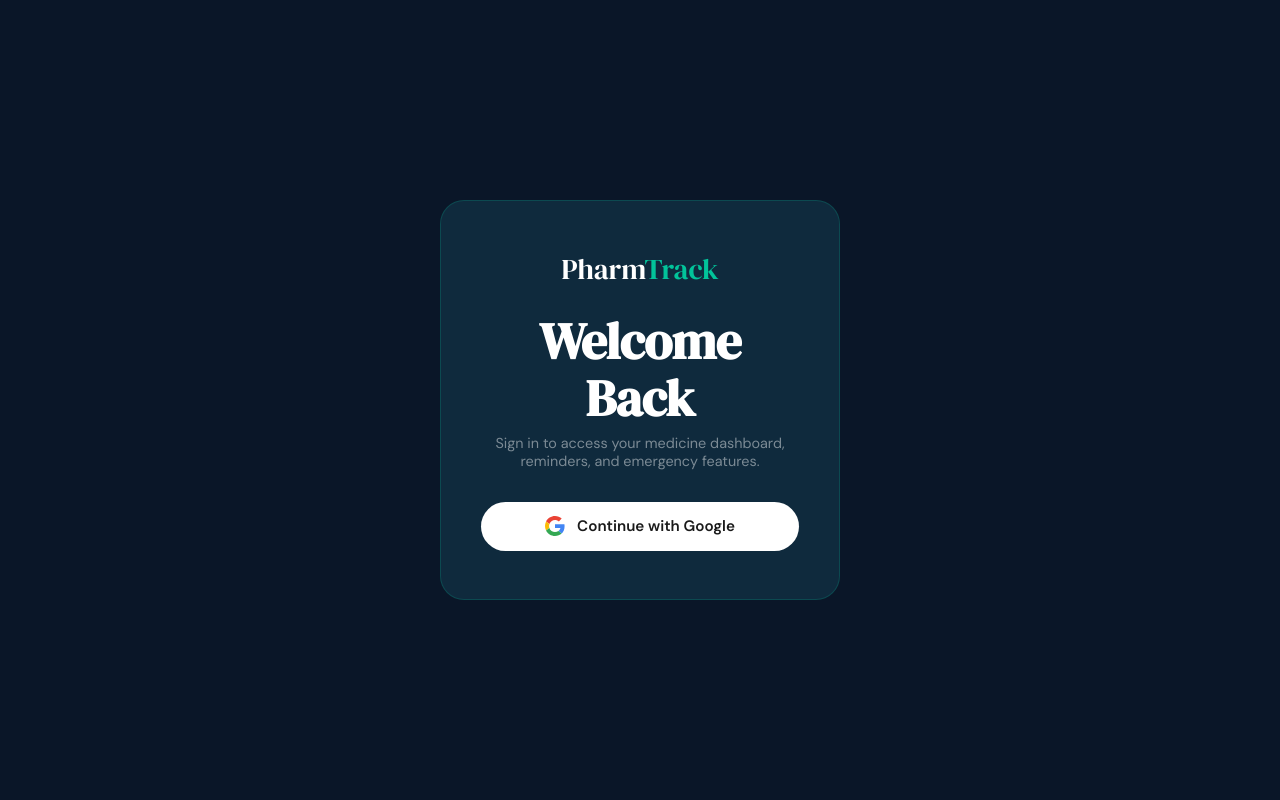
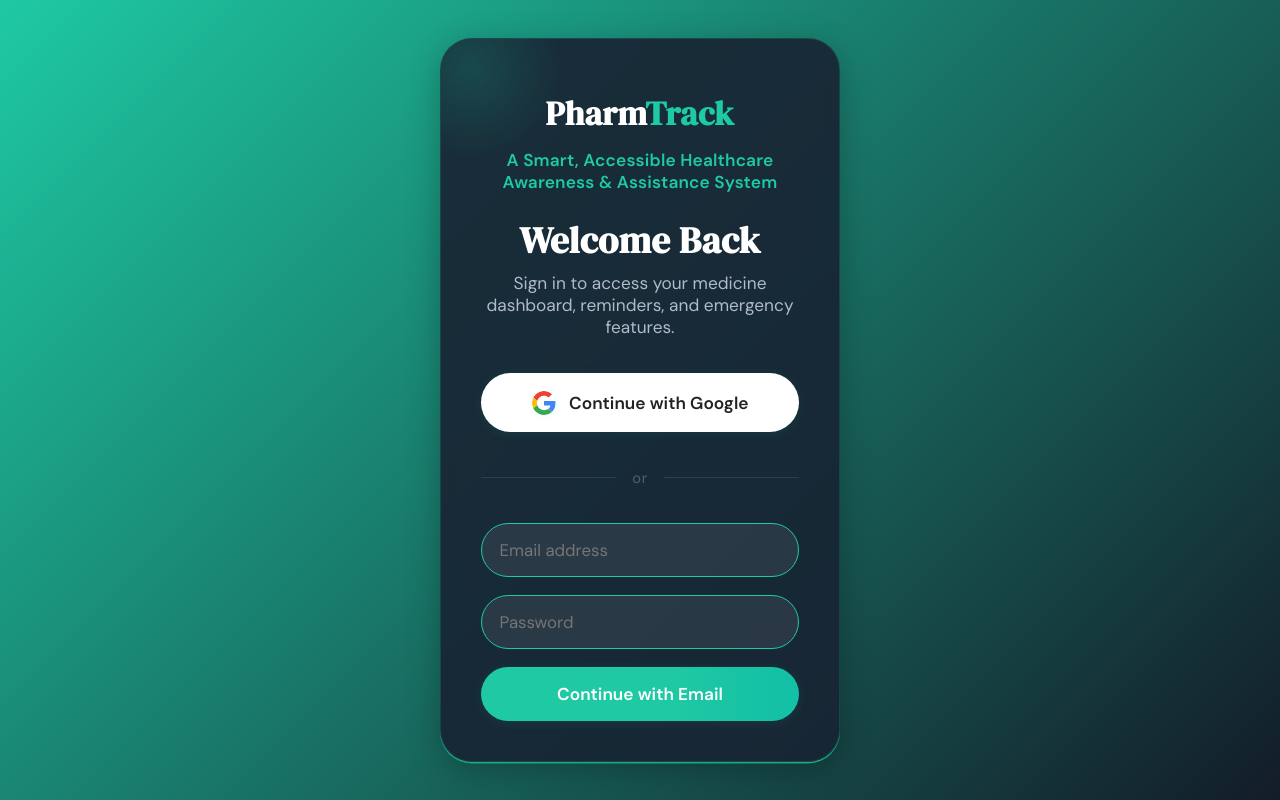
Before and after one commit to st4377/pharmtrack, a website: page auth.html in a window 1280 px wide. Drawn offline with Linux system fonts and the light colour scheme.

Commit message:
feat: enhance authentication page with email login form and styling; update navigation links and footer details

```diff
--- a/auth.html
+++ b/auth.html
@@ -6,55 +6,155 @@
 <title>PharmaTrack — Login</title>
 <link rel="stylesheet" href="css/base.css">
 <style>
+/* Project subtitle styles */
+.project-title {
+  color: #1ec9a3;
+  font-size: 1.08rem;
+  font-family: 'Montserrat', 'DM Sans', sans-serif;
+  font-weight: 600;
+  margin-bottom: 1.7rem;
+  margin-top: -0.7rem;
+  letter-spacing: 0.01em;
+  z-index: 1;
+}
+/* Email login styles */
+.email-login-form {
+  margin-top: 2.2rem;
+  display: flex;
+  flex-direction: column;
+  gap: 1.1rem;
+  z-index: 1;
+}
+.email-input {
+  padding: 0.95rem 1.1rem;
+  border-radius: 100px;
+  border: 1.5px solid #1ec9a3;
+  background: rgba(255,255,255,0.08);
+  color: #fff;
+  font-size: 1.05rem;
+  font-family: 'Montserrat', 'DM Sans', sans-serif;
+  outline: none;
+  transition: border 0.18s, background 0.18s;
+}
+.email-input:focus {
+  border: 2px solid #1ec9a3;
+  background: rgba(30,201,163,0.08);
+}
+.email-login-btn {
+  padding: 1rem;
+  border-radius: 100px;
+  background: linear-gradient(90deg, #1ec9a3 60%, #13bfa6 100%);
+  color: #fff;
+  border: none;
+  font-weight: 700;
+  font-size: 1.08rem;
+  cursor: pointer;
+  font-family: 'Montserrat', 'DM Sans', sans-serif;
+  box-shadow: 0 2px 12px rgba(30,201,163,0.10);
+  transition: box-shadow 0.18s, transform 0.12s, background 0.18s;
+}
+.email-login-btn:hover, .email-login-btn:focus {
+  box-shadow: 0 4px 24px rgba(30,201,163,0.18);
+  transform: translateY(-2px) scale(1.03);
+  background: linear-gradient(90deg, #13bfa6 60%, #1ec9a3 100%);
+}
+.or-divider {
+  margin: 2.2rem 0 0.5rem 0;
+  display: flex;
+  align-items: center;
+  gap: 1rem;
+  color: rgba(255,255,255,0.25);
+  font-size: 0.92rem;
+  font-family: 'Montserrat', 'DM Sans', sans-serif;
+  letter-spacing: 0.04em;
+}
+.or-divider::before, .or-divider::after {
+  content: '';
+  flex: 1;
+  height: 1px;
+  background: rgba(255,255,255,0.10);
+}
+body {
+  min-height: 100vh;
+  margin: 0;
+  padding: 0;
+  background: linear-gradient(135deg, #1ec9a3 0%, #131c27 100%);
+  font-family: 'Montserrat', 'DM Sans', Arial, sans-serif;
+}
 .auth-container {
   min-height: 100vh;
   display: flex;
   justify-content: center;
   align-items: center;
-  background: var(--dark);
+  background: transparent;
 }
 .auth-card {
-  background: var(--card-bg);
-  padding: 3rem 2.5rem;
-  border-radius: 24px;
+  background: rgba(24,36,52,0.92);
+  padding: 3.2rem 2.5rem 2.5rem 2.5rem;
+  border-radius: 32px;
   width: 400px;
-  border: 1px solid rgba(2,195,154,0.2);
+  border: 1.5px solid rgba(30,201,163,0.18);
   text-align: center;
+  box-shadow: 0 8px 32px rgba(0,0,0,0.25), 0 1.5px 0 #1ec9a3;
+  position: relative;
+  overflow: hidden;
+  backdrop-filter: blur(8px);
+  transition: box-shadow 0.2s;
+}
+.auth-card::before {
+  content: '';
+  position: absolute;
+  top: -60px; left: -60px;
+  width: 180px; height: 180px;
+  background: radial-gradient(circle, #1ec9a3 0%, transparent 70%);
+  opacity: 0.18;
+  z-index: 0;
 }
 .auth-card h2 {
-  font-family: 'DM Serif Display', serif;
-  margin-bottom: 0.5rem;
+  font-family: 'Montserrat', 'DM Serif Display', serif;
+  font-size: 2.3rem;
+  font-weight: 700;
+  color: #fff;
+  margin-bottom: 0.7rem;
+  letter-spacing: 0.5px;
+  z-index: 1;
 }
 .auth-card p {
-  color: rgba(255,255,255,0.45);
-  font-size: 0.9rem;
-  margin-bottom: 2rem;
+  color: #b0bac9;
+  font-size: 1.08rem;
+  margin-bottom: 2.2rem;
+  z-index: 1;
 }
 .btn-google {
   width: 100%;
-  padding: 0.9rem;
+  padding: 1.1rem;
   border-radius: 100px;
   background: #fff;
-  color: #1a1a1a;
+  color: #222;
   border: none;
-  font-weight: 600;
-  font-size: 0.95rem;
+  font-weight: 700;
+  font-size: 1.08rem;
   cursor: pointer;
   display: flex;
   align-items: center;
   justify-content: center;
-  gap: 0.75rem;
+  gap: 0.85rem;
   text-decoration: none;
-  transition: box-shadow 0.2s, transform 0.2s;
-  font-family: 'DM Sans', sans-serif;
+  transition: box-shadow 0.18s, transform 0.12s;
+  font-family: 'Montserrat', 'DM Sans', sans-serif;
+  box-shadow: 0 2px 12px rgba(30,201,163,0.10);
+  z-index: 1;
 }
-.btn-google:hover {
-  transform: translateY(-2px);
-  box-shadow: 0 8px 24px rgba(255,255,255,0.15);
+.btn-google:hover, .btn-google:focus {
+  box-shadow: 0 4px 24px rgba(30,201,163,0.18);
+  transform: translateY(-2px) scale(1.03);
 }
-.btn-google img {
-  width: 20px;
-  height: 20px;
+.btn-google svg {
+  width: 24px;
+  height: 24px;
+  background: #fff;
+  border-radius: 50%;
+  box-shadow: 0 1px 4px rgba(30,201,163,0.10);
 }
 .divider {
   margin: 1.5rem 0;
@@ -71,14 +171,30 @@
   background: rgba(255,255,255,0.1);
 }
 .brand-logo {
-  font-family: 'DM Serif Display', serif;
-  font-size: 1.8rem;
+  font-family: 'Montserrat', 'DM Serif Display', serif;
+  font-size: 2.1rem;
+  font-weight: 700;
+  color: #fff;
   margin-bottom: 1.5rem;
   display: block;
   text-decoration: none;
-  color: white;
+  letter-spacing: 0.5px;
+  z-index: 1;
 }
-.brand-logo span { color: var(--mint); }
+.brand-logo span { color: #1ec9a3; }
+@media (max-width: 500px) {
+  .auth-card {
+    padding: 2rem 0.5rem 1.5rem 0.5rem;
+    width: 98vw;
+    min-width: unset;
+  }
+  .auth-card h2 {
+    font-size: 1.5rem;
+  }
+  .brand-logo {
+    font-size: 1.3rem;
+  }
+}
 </style>
 </head>
 <body>
@@ -86,6 +202,7 @@
 <div class="auth-container">
   <div class="auth-card">
     <a href="index.html" class="brand-logo">Pharm<span>Track</span></a>
+    <div class="project-title">A Smart, Accessible Healthcare Awareness &amp; Assistance System</div>
     <h2>Welcome Back</h2>
     <p>Sign in to access your medicine dashboard, reminders, and emergency features.</p>
 
@@ -99,6 +216,13 @@
       </svg>
       Continue with Google
     </a>
+
+    <div class="or-divider">or</div>
+    <form class="email-login-form" autocomplete="on" method="POST" action="/auth/email">
+      <input class="email-input" type="email" name="email" placeholder="Email address" required autocomplete="email">
+      <input class="email-input" type="password" name="password" placeholder="Password" required autocomplete="current-password">
+      <button class="email-login-btn" type="submit">Continue with Email</button>
+    </form>
   </div>
 </div>
 
--- a/js/main.js
+++ b/js/main.js
@@ -33,7 +33,7 @@ document.addEventListener("DOMContentLoaded", function () {
   initActiveNav();
 });
 
-// ── Reveal on scroll ─────────────────────────
+// ── Reveal on scroll
 function initReveal() {
   const reveals = document.querySelectorAll('.reveal');
   const observer = new IntersectionObserver(entries => {
```
Also changed, not shown: index.html (+2 -4 lines), pages/accessibility.html (+2 -5 lines), pages/features.html (+1 -2 lines), pages/problem.html (+1 -2 lines), pages/safety.html (+1 -3 lines), pages/sdg.html (+1 -2 lines).
